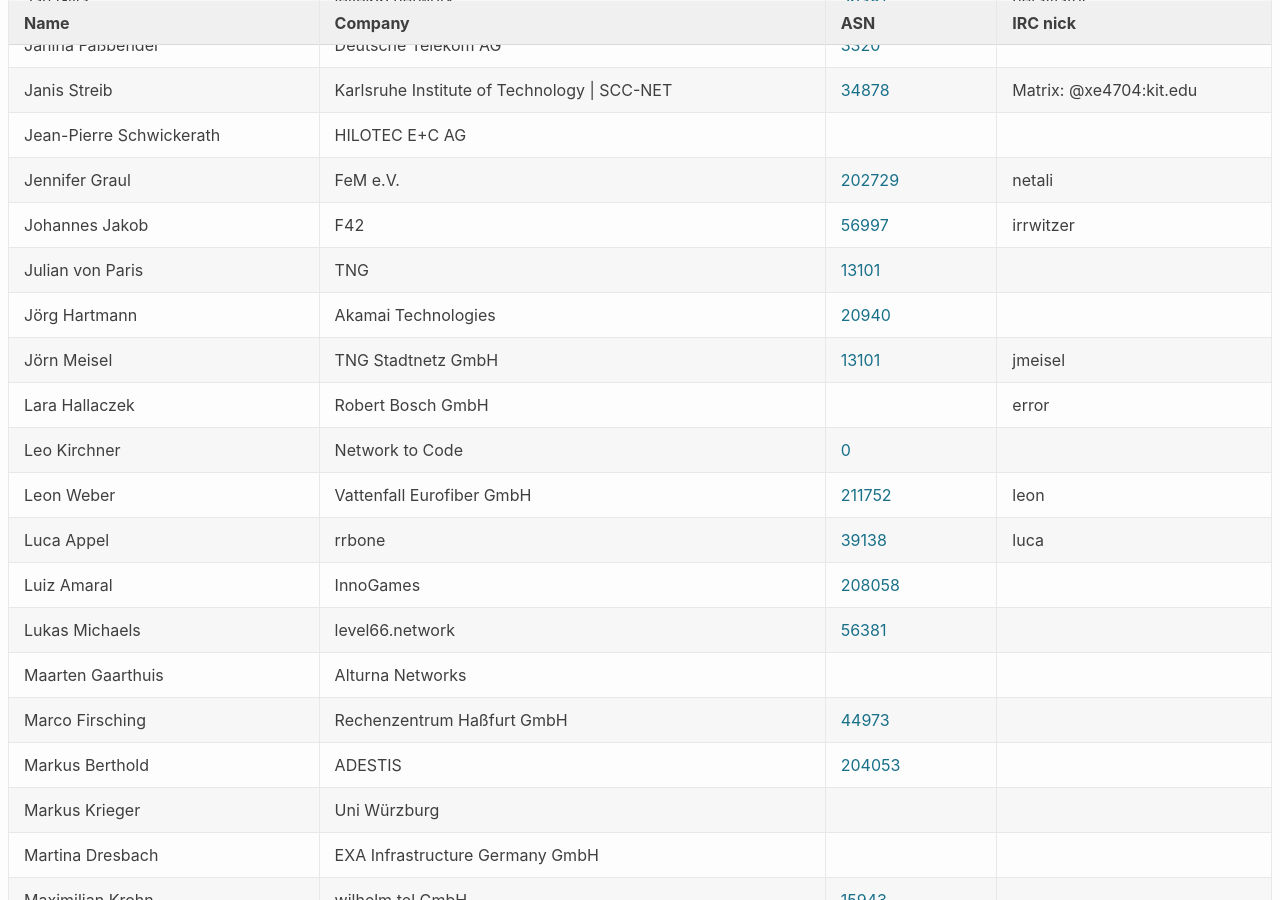
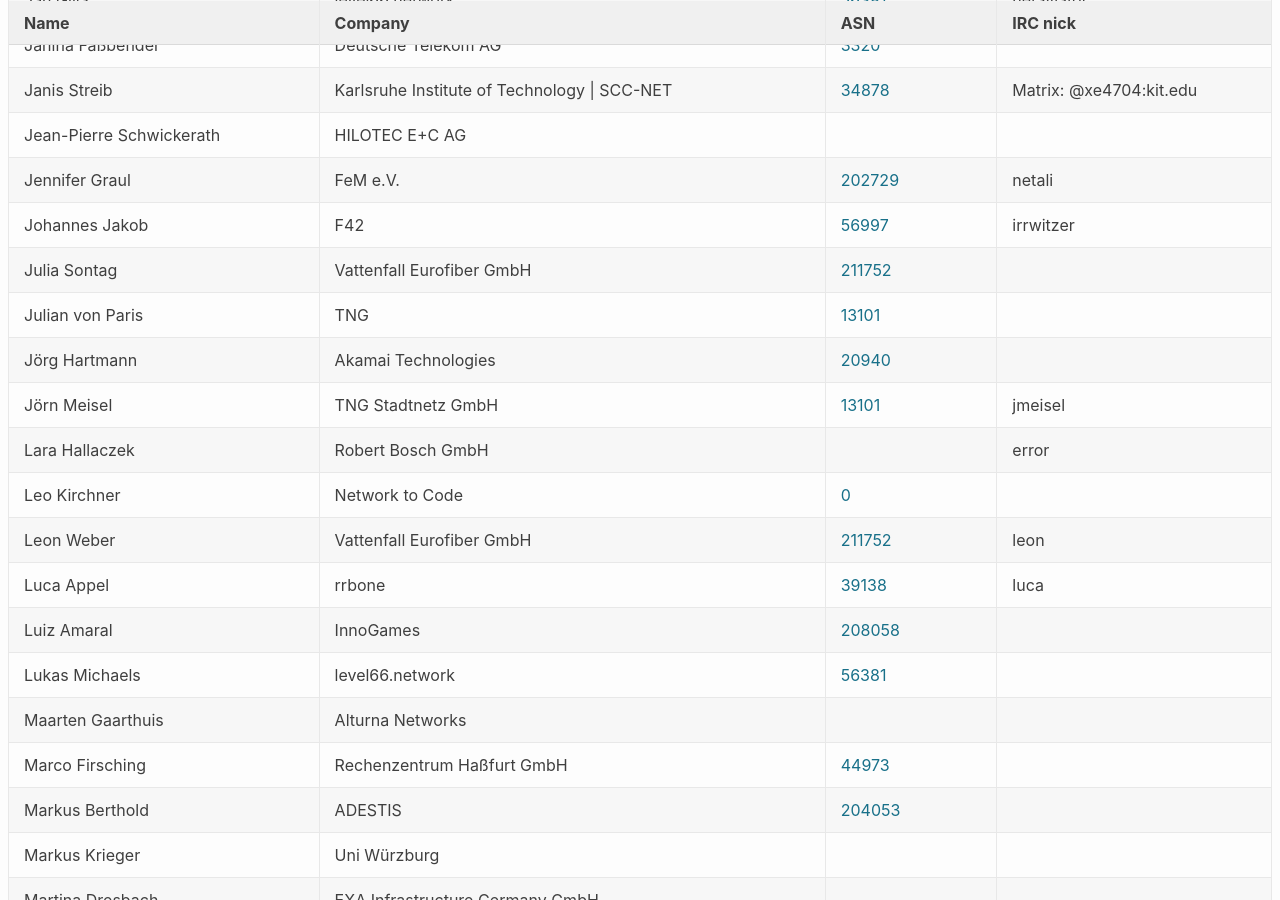
Before and after one commit to denog/pretix-attendeelist, a Jekyll site: the page built from denog15/index.md, in a window 1280 px wide and 900 px high, scrolled down 1414 px. Built offline with Jekyll 4.4.1, drawn with Linux system fonts in a browser that asks for light colours.

Commit message:
Latest data: Fri Aug 18 08:10:36 UTC 2023

```diff
--- a/_data/attendees_denog15_onsite.json
+++ b/_data/attendees_denog15_onsite.json
@@ -214,6 +214,12 @@
     "company": "TNG",
     "irc": null,
     "asn": "13101"
+  },
+  {
+    "name": "Julia Sontag",
+    "company": "Vattenfall Eurofiber GmbH",
+    "irc": null,
+    "asn": "211752"
   },
   {
     "name": "Lara Hallaczek",
```
